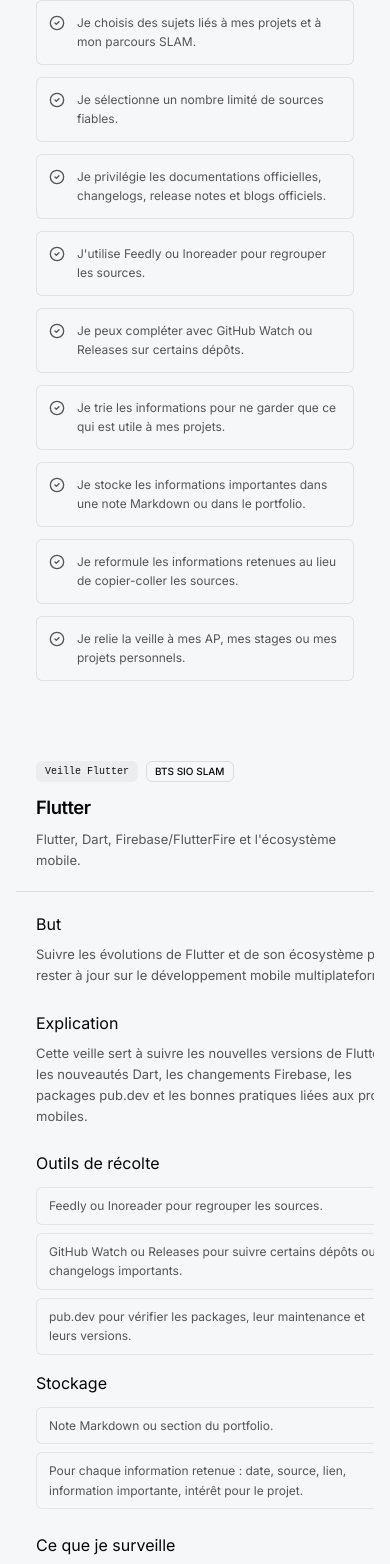
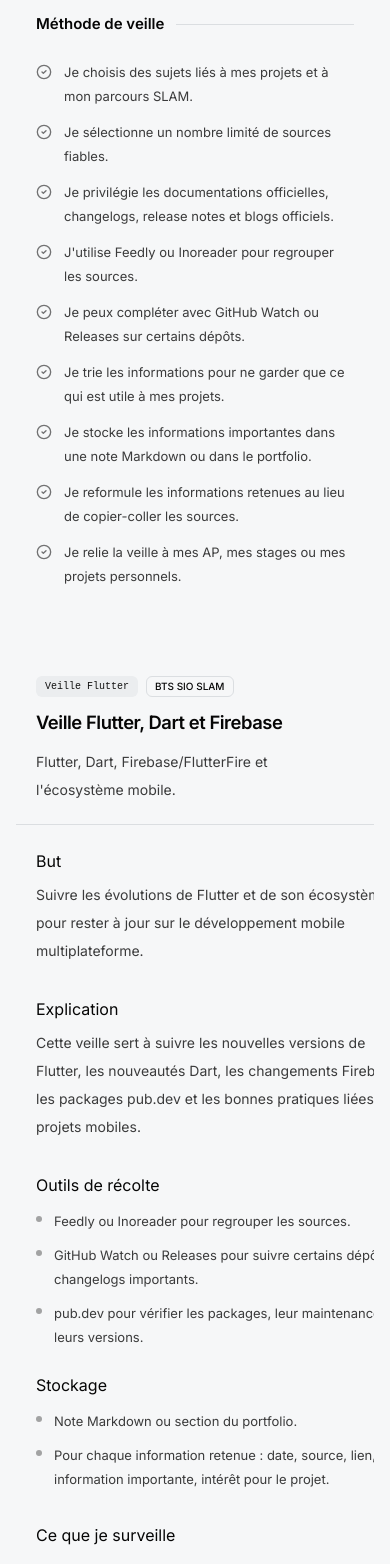
Before and after one commit to aznabzh/Portfolio-bts, a Next.js app: page /Portfolio-bts/veille in a window 390 px wide. Shown: the part 416-1980 px from the top of the page. Built offline with nearby package versions, Linux system fonts and the light colour scheme.

Commit message:
style: improve watch page readability

```diff
--- a/app/veille/page.tsx
+++ b/app/veille/page.tsx
@@ -5,11 +5,11 @@ import { watchMethodSteps, watchTopics } from "@/lib/data";
 
 export default function VeillePage() {
   return (
-    <div className="py-10 md:py-14">
+    <div className="pt-18 pb-12 md:pt-20 md:pb-16">
       <div className="mx-auto max-w-6xl px-4 lg:px-6">
-        <header className="mb-10 max-w-3xl">
+        <header className="mb-12 max-w-3xl">
           <h1 className="page-title">Veille technologique</h1>
-          <p className="page-intro">
+          <p className="mt-3 text-[15px] leading-7 text-foreground/80 md:text-[16px]">
             La veille technologique permet de rester à jour sur des technologies,
             des outils et des pratiques utiles au développement informatique.
             Dans ce portfolio, mes deux veilles portent sur Flutter, Dart, Firebase
@@ -18,25 +18,25 @@ export default function VeillePage() {
           </p>
         </header>
 
-        <section className="surface-card mb-10 rounded-lg p-5 md:p-6">
-          <div className="mb-5 flex items-center gap-3">
+        <section className="surface-card mb-12 rounded-lg p-5 md:p-6">
+          <div className="mb-6 flex items-center gap-3">
             <h2 className="text-[15px] font-semibold">Méthode de veille</h2>
             <div className="h-px flex-1 bg-border" />
           </div>
-          <div className="grid gap-3 md:grid-cols-2 xl:grid-cols-3">
+          <div className="grid gap-x-8 gap-y-3 md:grid-cols-2">
             {watchMethodSteps.map((step) => (
               <div
                 key={step}
-                className="flex gap-3 rounded-md border border-border/80 bg-background p-3"
+                className="flex items-start gap-3"
               >
-                <CheckCircle2 className="mt-0.5 h-4 w-4 shrink-0 text-muted-foreground" />
-                <p className="text-[12px] leading-relaxed text-muted-foreground">{step}</p>
+                <CheckCircle2 className="mt-1 h-4 w-4 shrink-0 text-foreground/55" />
+                <p className="text-[13px] leading-6 text-foreground/78 md:text-[14px]">{step}</p>
               </div>
             ))}
           </div>
         </section>
 
-        <div className="space-y-8">
+        <div className="space-y-10">
           {watchTopics.map((topic) => (
             <article key={topic.id} className="surface-card overflow-hidden rounded-lg">
               <div className="border-b border-border px-5 py-5 md:px-6 md:py-6">
@@ -51,117 +51,121 @@ export default function VeillePage() {
                 <h2 className="text-[1.15rem] font-semibold tracking-tight">
                   {topic.title}
                 </h2>
-                <p className="mt-2 text-[13px] leading-relaxed text-muted-foreground">
+                <p className="mt-3 text-[14px] leading-7 text-foreground/78 md:text-[15px]">
                   {topic.subject}
                 </p>
               </div>
 
               <div className="grid gap-0 lg:grid-cols-[1.4fr_0.95fr]">
-                <div className="space-y-6 px-5 py-5 md:px-6 md:py-6">
+                <div className="space-y-8 px-5 py-6 md:px-6 md:py-7">
                   <section>
                     <p className="section-kicker">But</p>
-                    <p className="mt-2 text-[13px] leading-relaxed text-muted-foreground">
+                    <p className="mt-2 text-[14px] leading-7 text-foreground/78">
                       {topic.goal}
                     </p>
                   </section>
 
                   <section>
                     <p className="section-kicker">Explication</p>
-                    <p className="mt-2 text-[13px] leading-relaxed text-muted-foreground">
+                    <p className="mt-2 text-[14px] leading-7 text-foreground/78">
                       {topic.explanation}
                     </p>
                   </section>
 
-                  <section className="grid gap-4 md:grid-cols-2">
+                  <section className="grid gap-6 md:grid-cols-2">
                     <div>
                       <p className="section-kicker">Outils de récolte</p>
-                      <div className="mt-3 space-y-2">
+                      <ul className="mt-3 space-y-2.5">
                         {topic.collectionTools.map((item) => (
-                          <div
+                          <li
                             key={item}
-                            className="rounded-md border border-border/70 bg-background px-3 py-2 text-[12px] leading-relaxed text-muted-foreground"
+                            className="flex gap-3 text-[13px] leading-6 text-foreground/78"
                           >
+                            <span className="mt-[0.45rem] h-1.5 w-1.5 shrink-0 rounded-full bg-foreground/35" />
                             {item}
-                          </div>
+                          </li>
                         ))}
-                      </div>
+                      </ul>
                     </div>
 
                     <div>
                       <p className="section-kicker">Stockage</p>
-                      <div className="mt-3 space-y-2">
+                      <ul className="mt-3 space-y-2.5">
                         {topic.storage.map((item) => (
-                          <div
+                          <li
                             key={item}
-                            className="rounded-md border border-border/70 bg-background px-3 py-2 text-[12px] leading-relaxed text-muted-foreground"
+                            className="flex gap-3 text-[13px] leading-6 text-foreground/78"
                           >
+                            <span className="mt-[0.45rem] h-1.5 w-1.5 shrink-0 rounded-full bg-foreground/35" />
                             {item}
-                          </div>
+                          </li>
                         ))}
-                      </div>
+                      </ul>
                     </div>
                   </section>
 
                   <section>
                     <p className="section-kicker">Ce que je surveille</p>
-                    <div className="mt-3 grid gap-2 md:grid-cols-2">
+                    <ul className="mt-3 grid gap-x-6 gap-y-2.5 md:grid-cols-2">
                       {topic.monitored.map((item) => (
-                        <div
+                        <li
                           key={item}
-                          className="rounded-md bg-secondary/60 px-3 py-2 text-[12px] leading-relaxed text-muted-foreground"
+                          className="flex gap-3 text-[13px] leading-6 text-foreground/78"
                         >
+                          <span className="mt-[0.45rem] h-1.5 w-1.5 shrink-0 rounded-full bg-foreground/35" />
                           {item}
-                        </div>
+                        </li>
                       ))}
-                    </div>
+                    </ul>
                   </section>
 
                   <section>
                     <p className="section-kicker">Informations retenues</p>
-                    <div className="mt-3 grid gap-2">
+                    <ul className="mt-3 space-y-2.5">
                       {topic.retained.map((item) => (
-                        <div
+                        <li
                           key={item}
-                          className="rounded-md border border-border/70 bg-background px-3 py-2 text-[12px] leading-relaxed text-muted-foreground"
+                          className="flex gap-3 text-[13px] leading-6 text-foreground/78"
                         >
+                          <span className="mt-[0.45rem] h-1.5 w-1.5 shrink-0 rounded-full bg-foreground/35" />
                           {item}
-                        </div>
+                        </li>
                       ))}
-                    </div>
+                    </ul>
                   </section>
 
                   <section>
                     <p className="section-kicker">Lien avec mes projets</p>
-                    <p className="mt-2 text-[13px] leading-relaxed text-muted-foreground">
+                    <p className="mt-2 text-[14px] leading-7 text-foreground/78">
                       {topic.projectLink}
                     </p>
                   </section>
                 </div>
 
-                <aside className="border-t border-border bg-secondary/30 px-5 py-5 md:px-6 md:py-6 lg:border-l lg:border-t-0">
+                <aside className="border-t border-border bg-secondary/30 px-5 py-6 md:px-6 md:py-7 lg:border-l lg:border-t-0">
                   <section>
                     <p className="section-kicker">Sources suivies</p>
-                    <div className="mt-3 space-y-2">
+                    <div className="mt-3 space-y-2.5">
                       {topic.sources.map((source) => (
                         <Link
                           key={source.href}
                           href={source.href}
                           target="_blank"
                           rel="noopener noreferrer"
-                          className="flex items-center justify-between gap-3 rounded-md border border-border bg-card px-3 py-2 text-[12px] font-medium transition-colors hover:bg-background"
+                          className="flex items-center justify-between gap-3 rounded-md border border-border bg-card px-3 py-2.5 text-[13px] font-medium text-foreground/80 transition-colors hover:bg-background hover:text-foreground"
                         >
                           <span>{source.label}</span>
-                          <ArrowUpRight className="h-3.5 w-3.5 shrink-0 text-muted-foreground" />
+                          <ArrowUpRight className="h-3.5 w-3.5 shrink-0 text-foreground/45" />
                         </Link>
                       ))}
                     </div>
                   </section>
 
-                  <section className="mt-6">
+                  <section className="mt-8">
                     <p className="section-kicker">Compétences BTS</p>
                     <div className="mt-3 flex flex-wrap gap-2">
                       {topic.skills.map((skill) => (
-                        <Badge key={skill} variant="secondary" className="text-[10px]">
+                        <Badge key={skill} variant="secondary" className="px-2.5 py-1 text-[10px]">
                           {skill}
                         </Badge>
                       ))}
@@ -173,14 +177,14 @@ export default function VeillePage() {
           ))}
         </div>
 
-        <section className="surface-card mt-10 rounded-lg p-5 md:p-6">
-          <div className="mb-5 flex items-center gap-3">
+        <section className="surface-card mt-12 rounded-lg p-5 md:p-6">
+          <div className="mb-6 flex items-center gap-3">
             <h2 className="text-[15px] font-semibold">Synthèse</h2>
             <div className="h-px flex-1 bg-border" />
           </div>
 
           <div className="overflow-x-auto">
-            <table className="w-full border-collapse text-[12px] min-w-[720px]">
+            <table className="w-full min-w-[720px] border-collapse text-[13px]">
               <thead>
                 <tr className="bg-secondary/60">
                   <th className="border-b border-border px-4 py-3 text-left font-semibold">
@@ -203,31 +207,31 @@ export default function VeillePage() {
               <tbody>
                 <tr className="border-b border-border">
                   <td className="px-4 py-3 font-medium">Flutter</td>
-                  <td className="px-4 py-3 text-muted-foreground">
+                  <td className="px-4 py-3 leading-6 text-foreground/76">
                     Flutter, Dart, Firebase, pub.dev.
                   </td>
-                  <td className="px-4 py-3 text-muted-foreground">
+                  <td className="px-4 py-3 leading-6 text-foreground/76">
                     Feedly ou Inoreader, GitHub Watch, release notes.
                   </td>
-                  <td className="px-4 py-3 text-muted-foreground">
+                  <td className="px-4 py-3 leading-6 text-foreground/76">
                     Note Markdown ou portfolio.
                   </td>
-                  <td className="px-4 py-3 text-muted-foreground">
+                  <td className="px-4 py-3 leading-6 text-foreground/76">
                     Rester à jour sur le développement mobile.
                   </td>
                 </tr>
                 <tr>
                   <td className="px-4 py-3 font-medium">Outils de développement</td>
-                  <td className="px-4 py-3 text-muted-foreground">
+                  <td className="px-4 py-3 leading-6 text-foreground/76">
                     GitHub, GitLab, Docker, CI/CD, Linear.
                   </td>
-                  <td className="px-4 py-3 text-muted-foreground">
+                  <td className="px-4 py-3 leading-6 text-foreground/76">
                     Feedly ou Inoreader, changelogs, release notes.
                   </td>
-                  <td className="px-4 py-3 text-muted-foreground">
+                  <td className="px-4 py-3 leading-6 text-foreground/76">
                     Note Markdown ou portfolio.
                   </td>
-                  <td className="px-4 py-3 text-muted-foreground">
+                  <td className="px-4 py-3 leading-6 text-foreground/76">
                     Suivre les outils utilisés dans les projets.
                   </td>
                 </tr>
--- a/lib/data/watch.ts
+++ b/lib/data/watch.ts
@@ -16,7 +16,7 @@ export const watchTopics: WatchTopic[] = [
   {
     id: "veille-flutter",
     badge: "Veille Flutter",
-    title: "Flutter",
+    title: "Veille Flutter, Dart et Firebase",
     subject: "Flutter, Dart, Firebase/FlutterFire et l'écosystème mobile.",
     goal:
       "Suivre les évolutions de Flutter et de son écosystème pour rester à jour sur le développement mobile multiplateforme.",
@@ -62,7 +62,7 @@ export const watchTopics: WatchTopic[] = [
   {
     id: "veille-outils-developpement",
     badge: "Veille outils de développement",
-    title: "Outils de développement",
+    title: "Veille GitHub, Docker et outils de projet",
     subject: "GitHub, GitLab, Docker, CI/CD, Linear, issues, documentation et déploiement.",
     goal:
       "Suivre les évolutions des outils qui aident à organiser, versionner, tester, automatiser, déployer et documenter un projet.",
```
